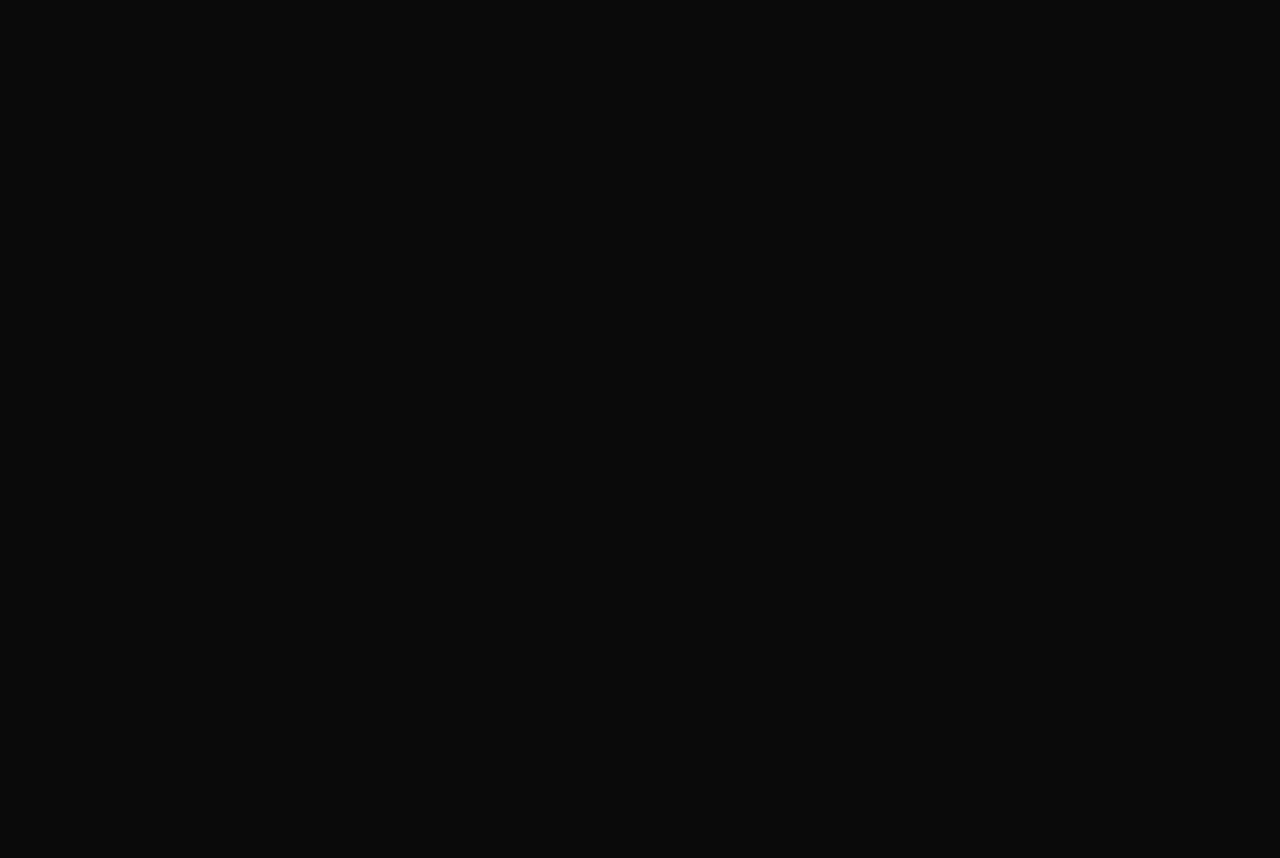
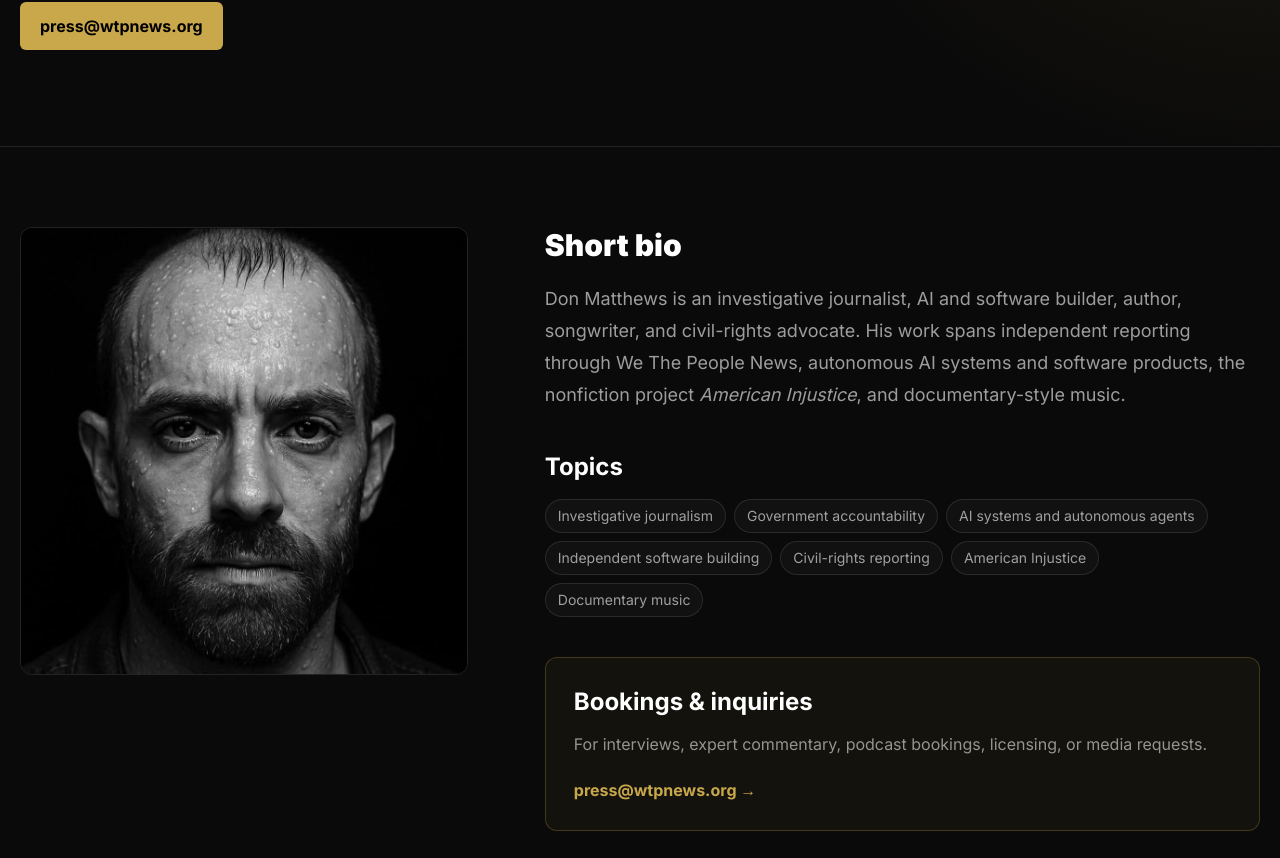
Before and after one commit to patriotnewsactivism/donmatthews-live, a Next.js app: page /press in a window 1280 px wide. Before the commit this address had no page. Shown: the part 439-1297 px from the top of the page. Before the commit the page ends 800 px from the top, so only its background shows below. Built offline with nearby package versions, Linux system fonts and the light colour scheme.

Commit message:
Add Press page

```diff
--- /dev/null
+++ b/src/app/press/page.tsx
@@ -0,0 +1,29 @@
+import type { Metadata } from "next";
+import Image from "next/image";
+import { FlagshipPage, GoldButton, PageHero } from "@/components/FlagshipShell";
+
+export const metadata: Metadata = {
+  title: "Press & Media | Don Matthews",
+  description: "Press bio, media topics, interview availability, and booking information for Don Matthews.",
+  alternates: { canonical: "/press" },
+};
+
+const topics = ["Investigative journalism", "Government accountability", "AI systems and autonomous agents", "Independent software building", "Civil-rights reporting", "American Injustice", "Documentary music"];
+
+export default function PressPage() {
+  return (
+    <FlagshipPage>
+      <PageHero eyebrow="PRESS & MEDIA" title="Bio, topics, bookings, and media inquiries." intro="A clean destination for journalists, podcasters, producers, and collaborators looking for background, commentary, interviews, or project information." actions={<GoldButton href="mailto:press@wtpnews.org">press@wtpnews.org</GoldButton>} />
+      <section className="mx-auto grid max-w-7xl gap-12 px-5 py-20 lg:grid-cols-[.8fr_1.2fr] lg:items-start">
+        <Image src="/images/portrait-bw.jpg" alt="Don Matthews press portrait" width={960} height={960} className="w-full max-w-md rounded-xl border border-white/10 grayscale" />
+        <div>
+          <h2 className="text-3xl font-black">Short bio</h2>
+          <p className="mt-5 text-lg leading-8 text-white/60">Don Matthews is an investigative journalist, AI and software builder, author, songwriter, and civil-rights advocate. His work spans independent reporting through We The People News, autonomous AI systems and software products, the nonfiction project <em>American Injustice</em>, and documentary-style music.</p>
+          <h2 className="mt-10 text-2xl font-bold">Topics</h2>
+          <div className="mt-4 flex flex-wrap gap-2">{topics.map(topic => <span key={topic} className="rounded-full border border-white/10 bg-white/[0.03] px-3 py-1.5 text-sm text-white/60">{topic}</span>)}</div>
+          <div className="mt-10 rounded-xl border border-[#c9a84c]/25 bg-[#c9a84c]/[0.05] p-7"><h2 className="text-2xl font-bold">Bookings & inquiries</h2><p className="mt-3 leading-7 text-white/55">For interviews, expert commentary, podcast bookings, licensing, or media requests.</p><a href="mailto:press@wtpnews.org" className="mt-5 inline-block font-bold text-[#c9a84c]">press@wtpnews.org →</a></div>
+        </div>
+      </section>
+    </FlagshipPage>
+  );
+}
```
